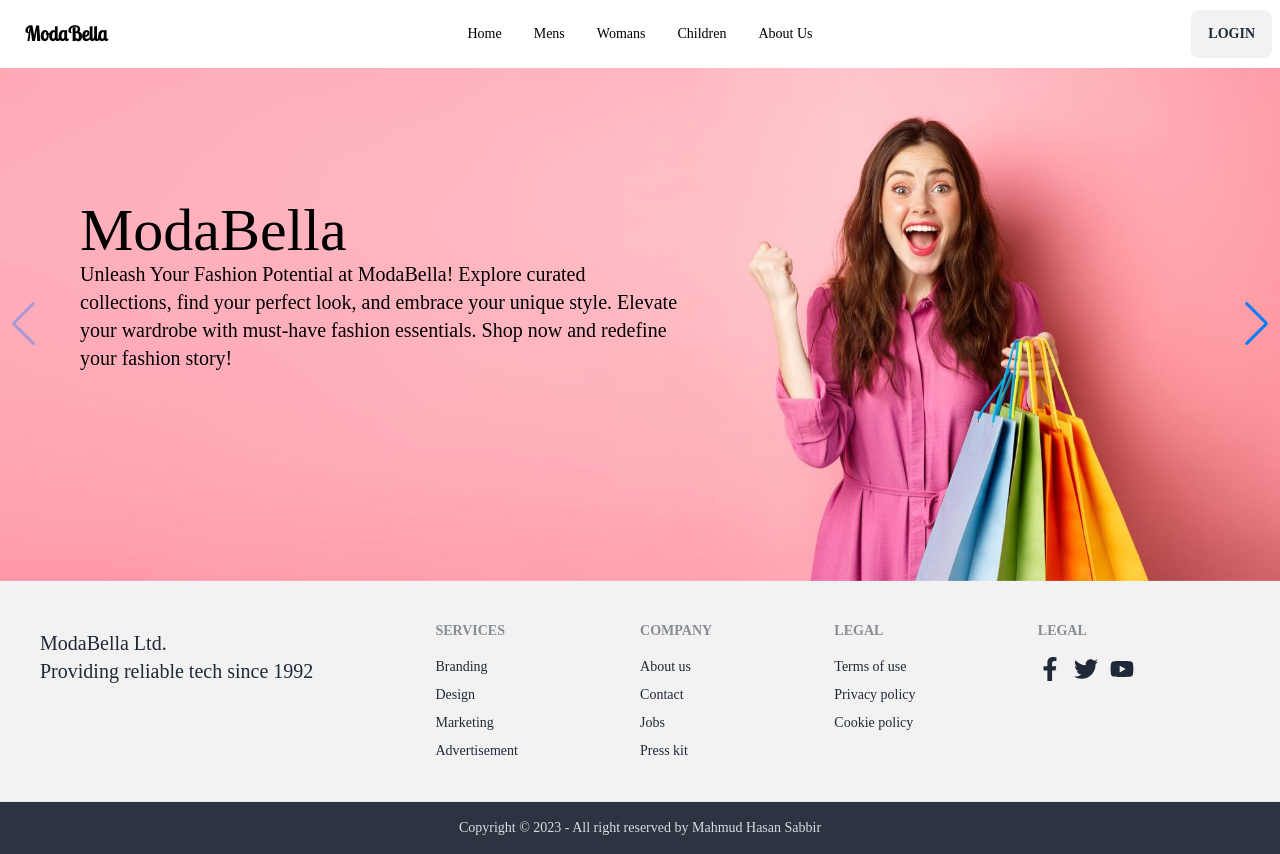
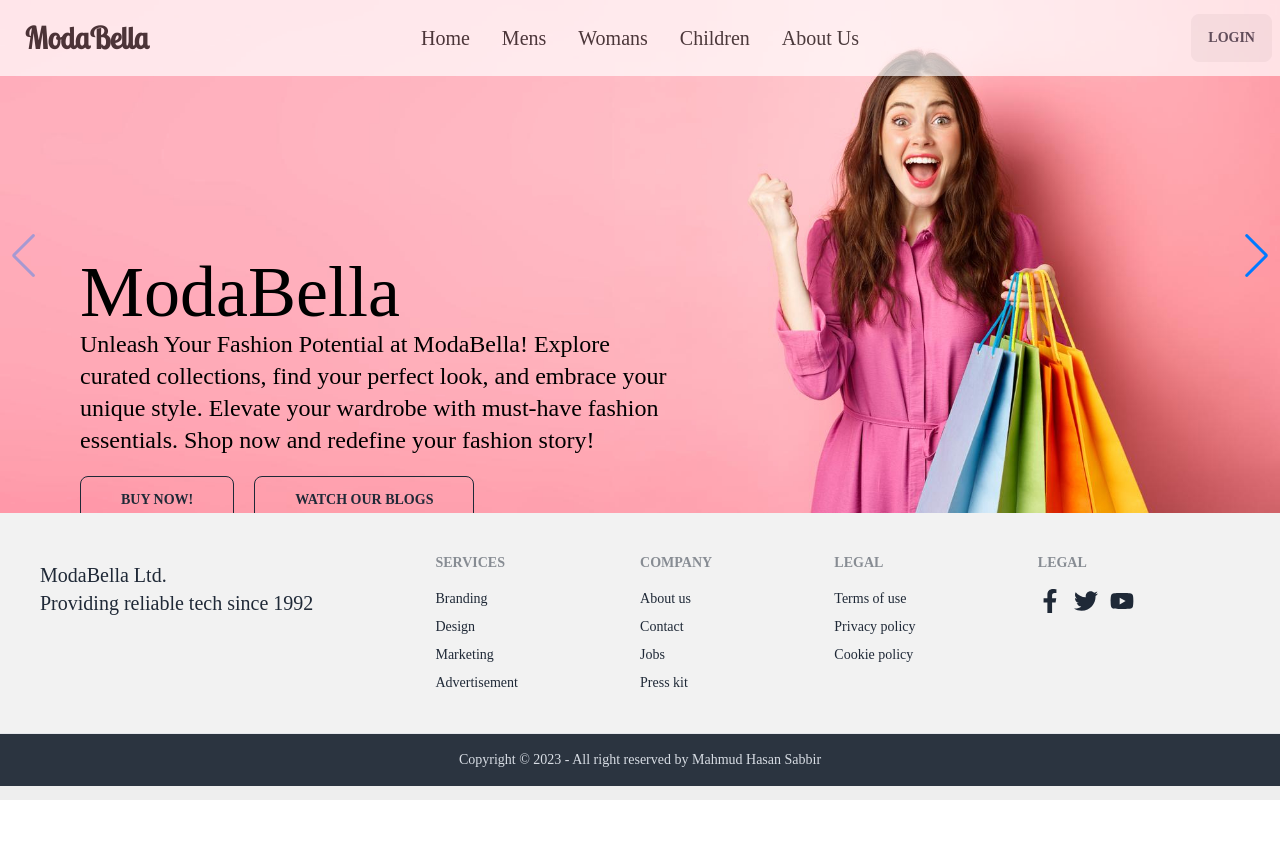
Before and after one commit to hassansabbir/modabella-client, a React (Vite) app: page / in a window 1280 px wide. After the commit the page ends 800 px from the top, so only its background shows below. Built offline with nearby package versions, Linux system fonts and the light colour scheme; a web font is replaced by a local one.

Commit message:
login page added

```diff
--- a/src/Pages/Home/Banner/Banner.jsx
+++ b/src/Pages/Home/Banner/Banner.jsx
@@ -14,28 +14,79 @@ const Banner = () => {
     <div>
       <div>
         <Swiper navigation={true} modules={[Navigation]} className="mySwiper">
-          <SwiperSlide>
+          <SwiperSlide className="relative">
             <img src={slider1} alt="" />
+            <div className="absolute top-1/2 md:top-2/4 z-10 left-20">
+              <h2 className="text-7xl text-left font-description">ModaBella</h2>
+              <p className="text-2xl text-left font-description w-6/12">
+                Unleash Your Fashion Potential at ModaBella! Explore curated
+                collections, find your perfect look, and embrace your unique
+                style. Elevate your wardrobe with must-have fashion essentials.
+                Shop now and redefine your fashion story!
+              </p>
+              <div className="text-left space-x-5">
+                <button className="btn btn-outline mt-5 px-10">Buy now!</button>
+                <button className="btn btn-outline mt-5 px-10">
+                  Watch Our Blogs
+                </button>
+              </div>
+            </div>
           </SwiperSlide>
-          <SwiperSlide>
+          <SwiperSlide className="relative">
             <img src={slider2} alt="" />
+            <div className="absolute top-1/2 md:top-2/4 z-10 left-20">
+              <h2 className="text-7xl text-left font-description">ModaBella</h2>
+              <p className="text-2xl text-left font-description w-6/12">
+                Unleash Your Fashion Potential at ModaBella! Explore curated
+                collections, find your perfect look, and embrace your unique
+                style. Elevate your wardrobe with must-have fashion essentials.
+                Shop now and redefine your fashion story!
+              </p>
+              <div className="text-left space-x-5">
+                <button className="btn btn-outline mt-5 px-10">Buy now!</button>
+                <button className="btn btn-outline mt-5 px-10">
+                  Watch Our Blogs
+                </button>
+              </div>
+            </div>
           </SwiperSlide>
-          <SwiperSlide>
+          <SwiperSlide className="relative">
             <img src={slider3} alt="" />
+            <div className="absolute top-1/2 md:top-2/4 z-10 left-20">
+              <h2 className="text-7xl text-left font-description">ModaBella</h2>
+              <p className="text-2xl text-left font-description w-6/12">
+                Unleash Your Fashion Potential at ModaBella! Explore curated
+                collections, find your perfect look, and embrace your unique
+                style. Elevate your wardrobe with must-have fashion essentials.
+                Shop now and redefine your fashion story!
+              </p>
+              <div className="text-left space-x-5">
+                <button className="btn btn-outline mt-5 px-10">Buy now!</button>
+                <button className="btn btn-outline mt-5 px-10">
+                  Watch Our Blogs
+                </button>
+              </div>
+            </div>
           </SwiperSlide>
-          <SwiperSlide>
+          <SwiperSlide className="relative">
             <img src={slider4} alt="" />
+            <div className="absolute top-1/2 md:top-2/4 z-10 left-20">
+              <h2 className="text-7xl text-left font-description">ModaBella</h2>
+              <p className="text-2xl text-left font-description w-6/12">
+                Unleash Your Fashion Potential at ModaBella! Explore curated
+                collections, find your perfect look, and embrace your unique
+                style. Elevate your wardrobe with must-have fashion essentials.
+                Shop now and redefine your fashion story!
+              </p>
+              <div className="text-left space-x-5">
+                <button className="btn btn-outline mt-5 px-10">Buy now!</button>
+                <button className="btn btn-outline mt-5 px-10">
+                  Watch Our Blogs
+                </button>
+              </div>
+            </div>
           </SwiperSlide>
         </Swiper>
-      </div>
-      <div className="absolute top-1/4 z-10 left-20">
-        <h2 className="text-6xl font-description">ModaBella</h2>
-        <p className="text-xl font-description w-6/12">
-          Unleash Your Fashion Potential at ModaBella! Explore curated
-          collections, find your perfect look, and embrace your unique style.
-          Elevate your wardrobe with must-have fashion essentials. Shop now and
-          redefine your fashion story!
-        </p>
       </div>
     </div>
   );
--- /dev/null
+++ b/src/Pages/Login/Login.css
@@ -0,0 +1,6 @@
+.loginPage{
+  background-image: url("../../assets/loginCover.jpg");
+  background-repeat: no-repeat;
+  background-position: center;
+  background-size: cover;
+}
--- /dev/null
+++ b/src/Pages/Login/Login.jsx
@@ -0,0 +1,66 @@
+import SocialLogin from "../../Shared/SocialLogin/SocialLogin";
+import "./Login.css";
+import { Link } from "react-router-dom";
+
+const Login = () => {
+  return (
+    <div className="loginPage">
+      <div className="hero min-h-screen">
+        <div className="hero-content flex-col ml-auto mr-20">
+          <div className="text-center">
+            <h1 className="text-5xl font-bold mt-20 font-description">
+              Welcome to ModaBella
+            </h1>
+            <h1 className="text-5xl font-bold font-description">Login Now!</h1>
+            <p className="py-6 text-2xl w-9/12 mx-auto font-description">
+              Your Style Gateway! Access exclusive features, manage orders, and
+              enjoy personalized recommendations. Join our fashion community.
+              Login now for a seamless experience!
+            </p>
+          </div>
+          <div className="card flex-shrink-0 w-full max-w-xl shadow-2xl ">
+            <div className="card-body">
+              <div className="form-control">
+                <label className="label">
+                  <span className="label-text text-xl font-bold">Email</span>
+                </label>
+                <input
+                  type="text"
+                  placeholder="email"
+                  className="input  input-bordered"
+                />
+              </div>
+              <div className="form-control">
+                <label className="label">
+                  <span className="label-text text-xl font-bold">Password</span>
+                </label>
+                <input
+                  type="text"
+                  placeholder="password"
+                  className="input input-bordered"
+                />
+                <label className="label">
+                  <a href="#" className="label-text-alt link link-hover">
+                    Forgot password?
+                  </a>
+                </label>
+              </div>
+              <div className="form-control mt-6">
+                <button className="btn btn-outline text-xl bg-transparent border-black">
+                  Login
+                </button>
+              </div>
+              <SocialLogin />
+              <p className="text-center text-xl">
+                New To ModaBella?{" "}
+                <Link className="underline font-bold">Register Now</Link>
+              </p>
+            </div>
+          </div>
+        </div>
+      </div>
+    </div>
+  );
+};
+
+export default Login;
--- a/src/Shared/Navbar/Navbar.jsx
+++ b/src/Shared/Navbar/Navbar.jsx
@@ -1,3 +1,5 @@
+import { Link } from "react-router-dom";
+
 const Navbar = () => {
   const navOptions = (
     <>
@@ -20,8 +22,7 @@ const Navbar = () => {
   );
 
   return (
-    <div>
-      <div className="navbar bg-base-100">
+    <div className="navbar bg-base-100 fixed z-10 opacity-70">
       <div className="navbar-start">
         <div className="dropdown">
           <label tabIndex={0} className="btn btn-ghost lg:hidden">
@@ -42,21 +43,22 @@ const Navbar = () => {
           </label>
           <ul
             tabIndex={0}
-              className="menu menu-sm dropdown-content mt-3 z-[1] p-2 shadow bg-base-100 rounded-box w-52"
+            className="menu menu-sm dropdown-content mt-3 p-2 shadow bg-base-100 text-xl rounded-box w-52"
           >
             {navOptions}
           </ul>
         </div>
-          <a className="btn btn-ghost normal-case text-xl font-theme">
+        <a className="btn btn-ghost normal-case text-3xl font-theme">
           ModaBella
         </a>
       </div>
       <div className="navbar-center hidden lg:flex">
-          <ul className="menu menu-horizontal px-1">{navOptions}</ul>
+        <ul className="menu menu-horizontal text-xl px-1">{navOptions}</ul>
       </div>
       <div className="navbar-end">
+        <Link to="/login">
           <button className="btn">Login</button>
-        </div>
+        </Link>
       </div>
     </div>
   );
--- a/src/Shared/SocialLogin/SocialLogin.jsx
+++ b/src/Shared/SocialLogin/SocialLogin.jsx
@@ -0,0 +1,20 @@
+import { FaGithub } from "react-icons/fa";
+import { FcGoogle } from "react-icons/fc";
+
+const SocialLogin = () => {
+  return (
+    <div>
+      <div className="divider">OR</div>
+      <div className="space-y-5">
+        <button className="btn btn-outline text-xl text-sky-400 border-sky-400 hover:border-none hover:bg-sky-400 w-full">
+          <FcGoogle className="h-7 w-7" /> Login With Google
+        </button>
+        <button className="btn btn-outline w-full text-xl">
+          <FaGithub className="h-7 w-7" /> Login With GitHub
+        </button>
+      </div>
+    </div>
+  );
+};
+
+export default SocialLogin;
--- a/src/routes/Routes.jsx
+++ b/src/routes/Routes.jsx
@@ -1,6 +1,7 @@
 import { createBrowserRouter } from "react-router-dom";
 import Main from "../Layout/Main";
 import Home from "../Pages/Home/Home/Home";
+import Login from "../Pages/Login/Login";
 
 export const router = createBrowserRouter([
   {
@@ -11,6 +12,10 @@ export const router = createBrowserRouter([
         path: "/",
         element: <Home></Home>,
       },
+      {
+        path: "/login",
+        element: <Login></Login>,
+      },
     ],
   },
 ]);
```
Also changed, not shown: src/assets/loginCover.jpg (added), src/assets/signupCover.jpg (added). Lines whose indentation alone changed are shown as unchanged.
